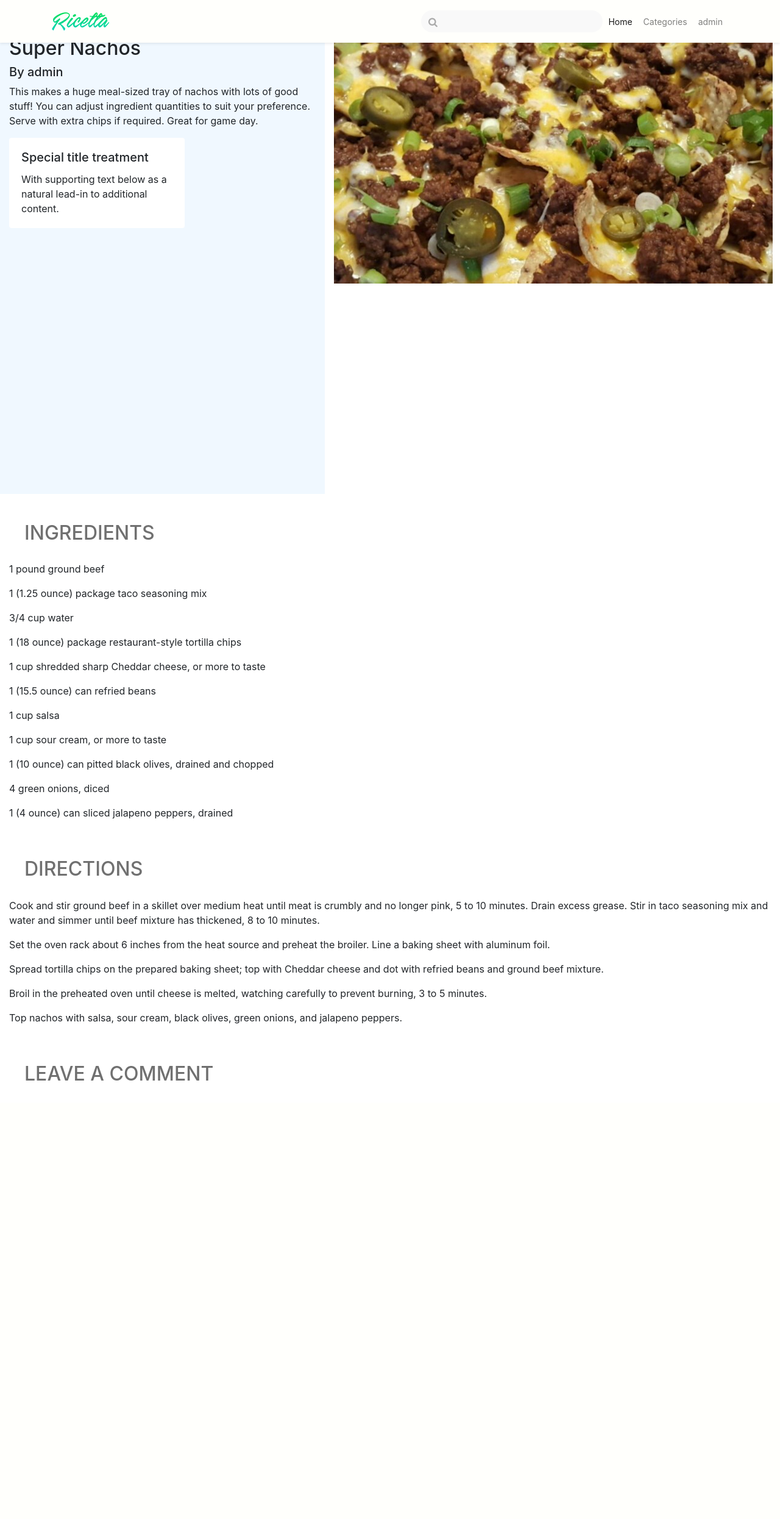
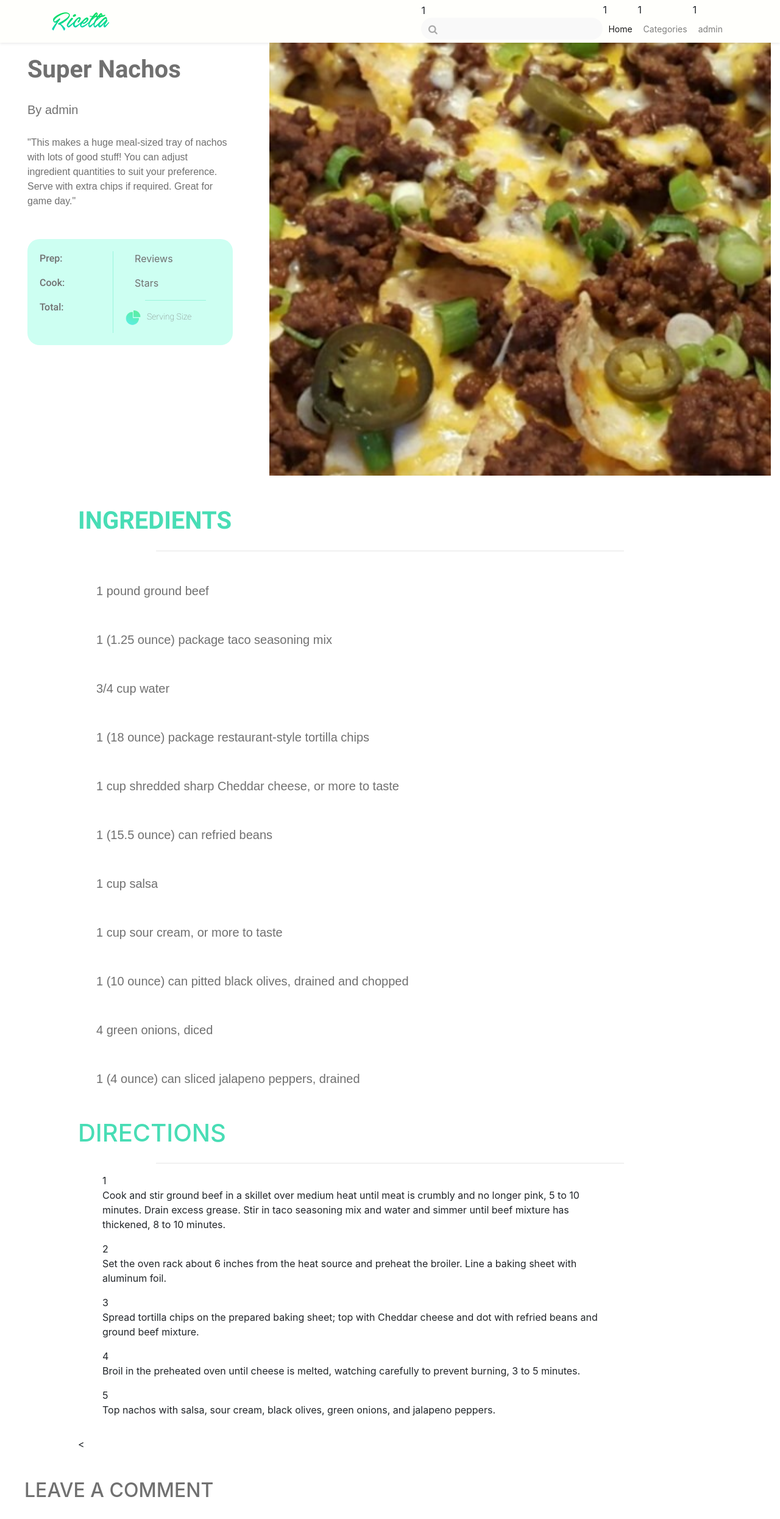
Before and after one commit to kaqmina/Cookbook-MNR, a Django app: page /1/detail in a window 1280 px wide. Shown: the whole page at 61% size. Before the commit the page ends 1772 px from the top, so only its background shows below. Run offline with Django 3.2, Linux system fonts and the light colour scheme; a user stored in the database is signed in; data comes from the database, SQL or seed files in the repository; both versions use the stored data as it was after the commit; some libraries are stand-ins or nearby versions; some web fonts are replaced.

Commit message:
detail ui added, unfinished

```diff
--- a/cookbook/recipes/static/css/pages.css
+++ b/cookbook/recipes/static/css/pages.css
@@ -241,3 +241,96 @@ input[type="checkbox"]:checked + label::after {
    border-radius: 5px;
    margin-bottom:10px
 }
+
+.ricetta-detail-title{
+    color: #707070;
+    font-size: 40px;
+
+}
+
+.ricetta-detail-header {
+    margin:30px;
+}
+
+.ricetta-font-color {
+    color: #707070;
+}
+
+.ricetta-item-margin {
+    margin-top:30px;
+    margin-bottom:30px;
+}
+
+.ricetta-card {
+    margin-top:50px;
+    border-radius: 20px;
+    background-color: #CDFFF2
+}
+
+.vertical-rule-right{
+    border-right: solid 1px #99F5DC;
+    margin-right: 20px;
+}
+
+.portion-icon{
+    width:25px;
+    height:25px;
+    margin-right:10px;
+}
+
+.serve-size-font {
+    font-size: 14px;
+}
+
+.ricetta-hr {
+    width:75%;
+}
+.ricetta-detail-hr {
+    height: 1px;
+    color: #99F5DC;
+    background-color: #99F5DC;
+    border: none;
+}
+
+.ricetta-image-fit {
+    object-fit: cover;
+    height:100%;
+    width:100%;
+}
+
+.ricetta-detail-container {
+    margin-right: 10%;
+    margin-left: 10%;
+}
+
+.header2-detail{
+    font-size:40px;
+    color: #48DDB5;
+    margin-top:50px;
+    margin-bottom:25px;
+}
+
+.ricetta-detail-font {
+    font-size: 20px;
+    color: #707070;
+    margin-top:50px;
+    margin-bottom:50px;
+    margin-left:30px;
+}
+
+.ricetta-detail-steps {
+    font-size:20px;
+    color: #48DDB5;
+    margin-left: 20%;
+    margin-right: 20%;
+}
+
+ol {
+    counter-reset: item;
+    list-style-type: none;
+}
+li { display: inline; }
+li:before {
+    content: counter(item) "  ";
+    counter-increment: item
+}
--- a/cookbook/recipes/templates/detail.html
+++ b/cookbook/recipes/templates/detail.html
@@ -20,53 +20,104 @@
 
     <div class="nav-padding">
 
-        <div class="container-fluid clean-carousel">
+        <div class="container-fluid clean-carousel" style="height: 90%;">
             <div class="row" style="height: 100%;">
-                <div class="col-sm-5" style="background-color: aliceblue;">
-                    <h2> {{ recipe.name }} </h2>
-                    <h5> By {{ recipe.added_by }} </h5>
-                    <p> {{ recipe.description }} </p>
+                <div class="col-sm-4">
+                    <div class="ricetta-detail-header">
+                        <h2 class="ricetta-detail-title font-roboto-bold"> {{ recipe.name }} </h2>
+                        <h5 class="font-slabo ricetta-font-color ricetta-item-margin"> By {{ recipe.added_by }} </h5>
+                        <p class="font-slabo ricetta-font-color ricetta-item-margin"> "{{ recipe.description }}" </p>
 
-                    <div class="card" style="width: 18rem;">
-                        <div class="card-body">
-                            <h5 class="card-title">Special title treatment</h5>
-                            <p class="card-text">With supporting text below as a natural lead-in to additional content.</p>
+                        <div class="ricetta-card">
+                            <div class="card-body">
+                                <div class="row">
+                                    <div class="col-sm-5 vertical-rule-right">
+                                        <p class="font-roboto-medium ricetta-font-color">Prep:</p>
+                                        <p class="font-roboto-medium ricetta-font-color">Cook:</p>
+                                        <p class="font-roboto-medium ricetta-font-color">Total:</p>
+                                    </div>
+                                    <div class="col-sm-6 ricetta-font-color">
+                                        <div>
+                                            <p>Reviews</p>
+                                            <p>Stars</p>
+                                        </div>
+                                        <hr class="ricetta-hr ricetta-detail-hr">
+                                        <div class="row">
+                                            <img class="portion-icon" src="../static/icon/Portion Icon.png" alt="Serving Size: ">
+                                            <p class="font-roboto-thin ricetta-font-color serve-size-font">Serving Size</p>
+                                        </div>
+                                    </div>
+                                </div>
+
+                            </div>
                         </div>
                     </div>
                 </div>
 
-                <div class="col-sm-7">
-                    <img src="{{ recipe.picture.url }}" alt="Recipe picture">
+                <div class="col-sm-8">
+                    <img class="ricetta-image-fit" src="{{ recipe.picture.url }}" alt="Recipe picture">
                 </div>
             </div>
         </div>
-        <div class="container-fluid">
-            <div class="header-normal">
-                <h2 class="header2-font">INGREDIENTS</h2>
+        <div class="ricetta-detail-container" style="margin-top:50px">
+            <div>
+                <h2 class="header2-detail font-roboto-bold">INGREDIENTS</h2>
             </div>
+            <hr class = "ricetta-hr">
             <div>
                 {% if recipe.ingredients.all|length == 0 %}
-                    <p> No ingredients has been added.</p>
+                    <p class="ricetta-detail-font ricetta-font-color font-slabo"> No ingredients has been added.</p>
                 {% else %}
                     {% for ingredient in recipe.ingredients.all %}
-                        <p> {{ ingredient }} </p>
+                        <p class="ricetta-detail-font ricetta-font-color font-slabo"> {{ ingredient }} </p>
                     {% endfor %}
                 {% endif %}
             </div>
 
         </div>
 
-        <div class="container-fluid">
-            <div class="header-normal">
-                <h2 class="header2-font">DIRECTIONS</h2>
+        <div class="ricetta-detail-container">
+            <div>
+                <h2 class="header2-detail">DIRECTIONS</h2>
             </div>
+            <hr class = "ricetta-hr">
             <div>
                 {% if recipe.steps.all|length == 0 %}
-                    <p> No steps has been added.</p>
+                    <p class="ricetta-detail-font ricetta-font-color font-slabo"> No steps has been added.</p>
                 {% else %}
-                    {% for step in recipe.steps.all %}
-                        <p> {{ step.description }} </p>
-                    {% endfor %}
+                <div class="row">
+                    <ol>
+                        {% for step in recipe.steps.all %}
+                            <div class="col-sm-2">
+                            <li></li>
+                            </div>
+                            <div class="col-sm-10">
+                            <p>{{ step.description }}</p>
+                            </div>
+                        {% endfor %}
+                    </ol>
+                </div>
+
+                    <{% comment %}
+
+
+                    <div class="row">
+                        <ol>
+                        {% for step in recipe.steps.all %}
+                            <li>
+                            <div class="col-sm-10">
+
+                                    <p class="ricetta-detail-font ricetta-font-color font-slabo"> {{ step.description }} </p>
+                                    </div>
+                            </li>
+                            {% endfor %}
+                                                 {% endcomment %}
+
+
+
+
+                        </ol>
+                    </div>
                 {% endif %}
             </div>
 
@@ -88,7 +139,7 @@
                         {{ field.label }} {{ field }}
                     {% endfor %}
                     <br />
-                    <button type="submit" class="ricetta-button ricetta-button-login-signup">Submit</button>
+                    <button type="submit" class="ricetta-button ricetta-button-login-signup">Comment</button>
                 </form>
             {% endif %}
             <div>
```
Also changed, not shown: cookbook/db.sqlite3, cookbook/recipes/migrations/0011_auto_20190305_1332.py (added).
